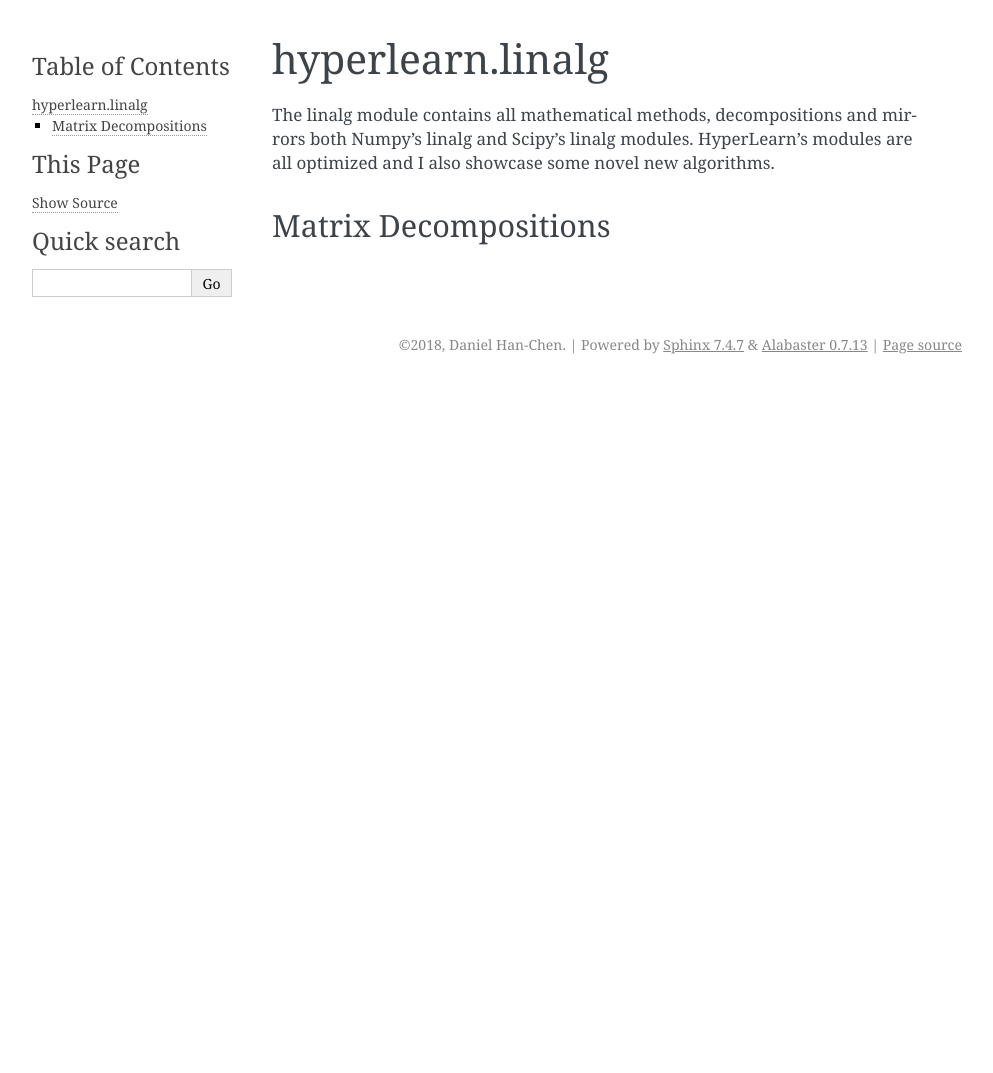
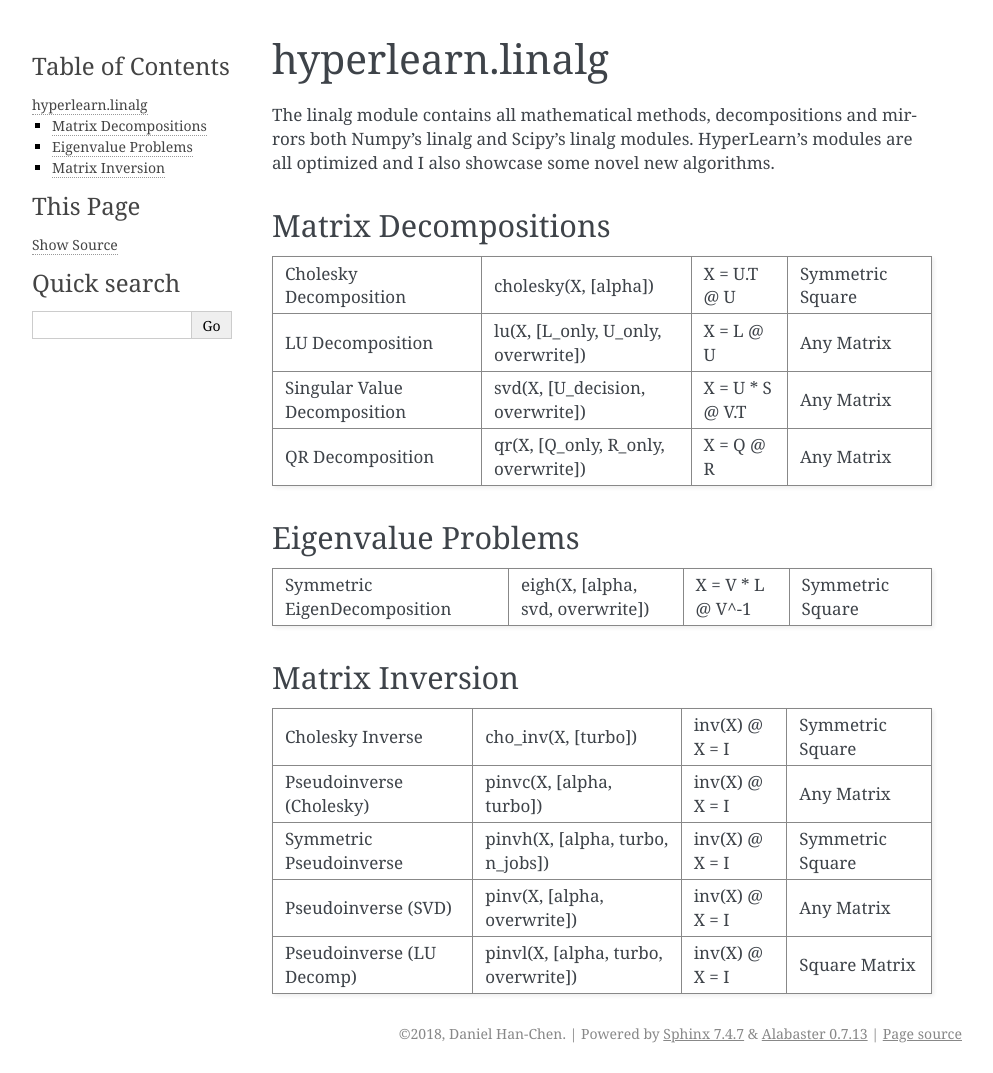
Before and after one commit to unslothai/hyperlearn, a Sphinx documentation site: the page built from docs/linalg.rst, in a window 1280 px wide. Shown: the whole page, without its empty margins (148-1141 px from the left). Built offline with Sphinx 7.4.7, drawn with Linux system fonts in a browser that asks for light colours; pages that are not in the unit, such as notebooks, are missing from menus; before the commit the page ends 900 px from its top, so only the background shows below that.

Commit message:
more docs

```diff
--- a/docs/linalg.rst
+++ b/docs/linalg.rst
@@ -5,12 +5,35 @@
 
 Matrix Decompositions
 --------------------------
-+-----------------------------+----------------------------------------------+
-| Cholesky Decomposition      | cholesky(X, [alpha])						 |
-+-----------------------------+----------------------------------------------+
-| LU Decomposition            | lu(X, [L_only, U_only, overwrite])			 |
-+-----------------------------+----------------------------------------------+
-| Singular Value Decomposition| svd(X, [U_decision, overwrite])				 |
-+-----------------------------+----------------------------------------------+
-| QR Decomposition 			  | qr(X, [Q_only, R_only, overwrite])			 |
-+-----------------------------+----------------------------------------------+
+
++-------------------------------+---------------------------------------+-----------------+-------------------+
+| Cholesky Decomposition        | cholesky(X, [alpha])                  | X = U.T @ U     | Symmetric Square  |
++-------------------------------+---------------------------------------+-----------------+-------------------+
+| LU Decomposition              | lu(X, [L_only, U_only, overwrite])    | X = L @ U       | Any Matrix        |
++-------------------------------+---------------------------------------+-----------------+-------------------+
+| Singular Value Decomposition  | svd(X, [U_decision, overwrite])       | X = U * S @ V.T | Any Matrix        |
++-------------------------------+---------------------------------------+-----------------+-------------------+
+| QR Decomposition              | qr(X, [Q_only, R_only, overwrite])    | X = Q @ R       | Any Matrix        |
++-------------------------------+---------------------------------------+-----------------+-------------------+
+
+Eigenvalue Problems
+-----------------------
+
++-------------------------------+---------------------------------------+-----------------+-------------------+
+| Symmetric EigenDecomposition  | eigh(X, [alpha, svd, overwrite])      | X = V * L @ V^-1| Symmetric Square  |
++-------------------------------+---------------------------------------+-----------------+-------------------+
+
+Matrix Inversion
+--------------------
+
++-------------------------------+---------------------------------------+-----------------+-------------------+
+| Cholesky Inverse              | cho_inv(X, [turbo])                   | inv(X) @ X = I  | Symmetric Square  |
++-------------------------------+---------------------------------------+-----------------+-------------------+
+| Pseudoinverse (Cholesky)      | pinvc(X, [alpha, turbo])              | inv(X) @ X = I  | Any Matrix        |
++-------------------------------+---------------------------------------+-----------------+-------------------+
+| Symmetric Pseudoinverse       | pinvh(X, [alpha, turbo, n_jobs])      | inv(X) @ X = I  | Symmetric Square  |
++-------------------------------+---------------------------------------+-----------------+-------------------+
+| Pseudoinverse (SVD)           | pinv(X, [alpha, overwrite])           | inv(X) @ X = I  | Any Matrix        |
++-------------------------------+---------------------------------------+-----------------+-------------------+
+| Pseudoinverse (LU Decomp)     | pinvl(X, [alpha, turbo, overwrite])   | inv(X) @ X = I  | Square Matrix     |
++-------------------------------+---------------------------------------+-----------------+-------------------+
```
Also changed, not shown: 6 other files.
